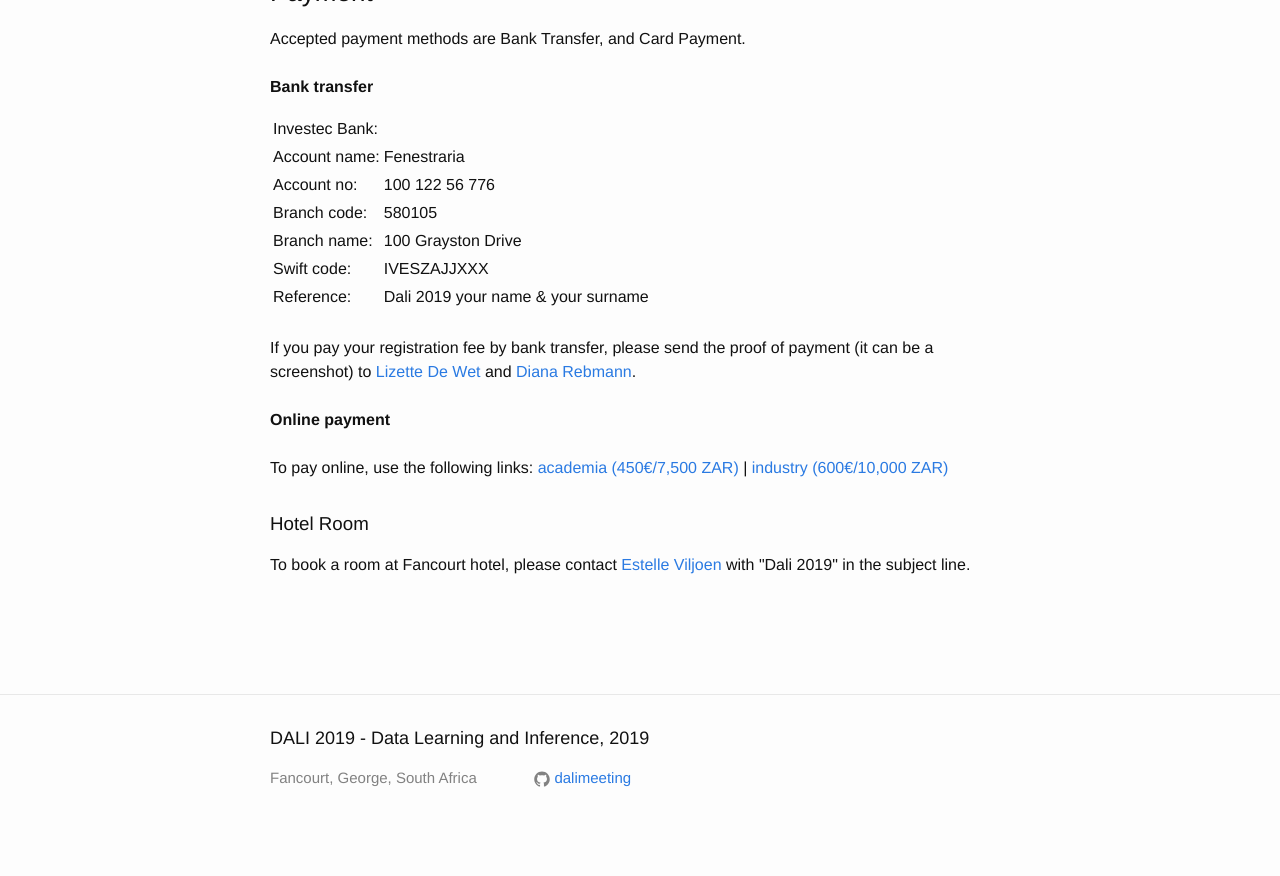
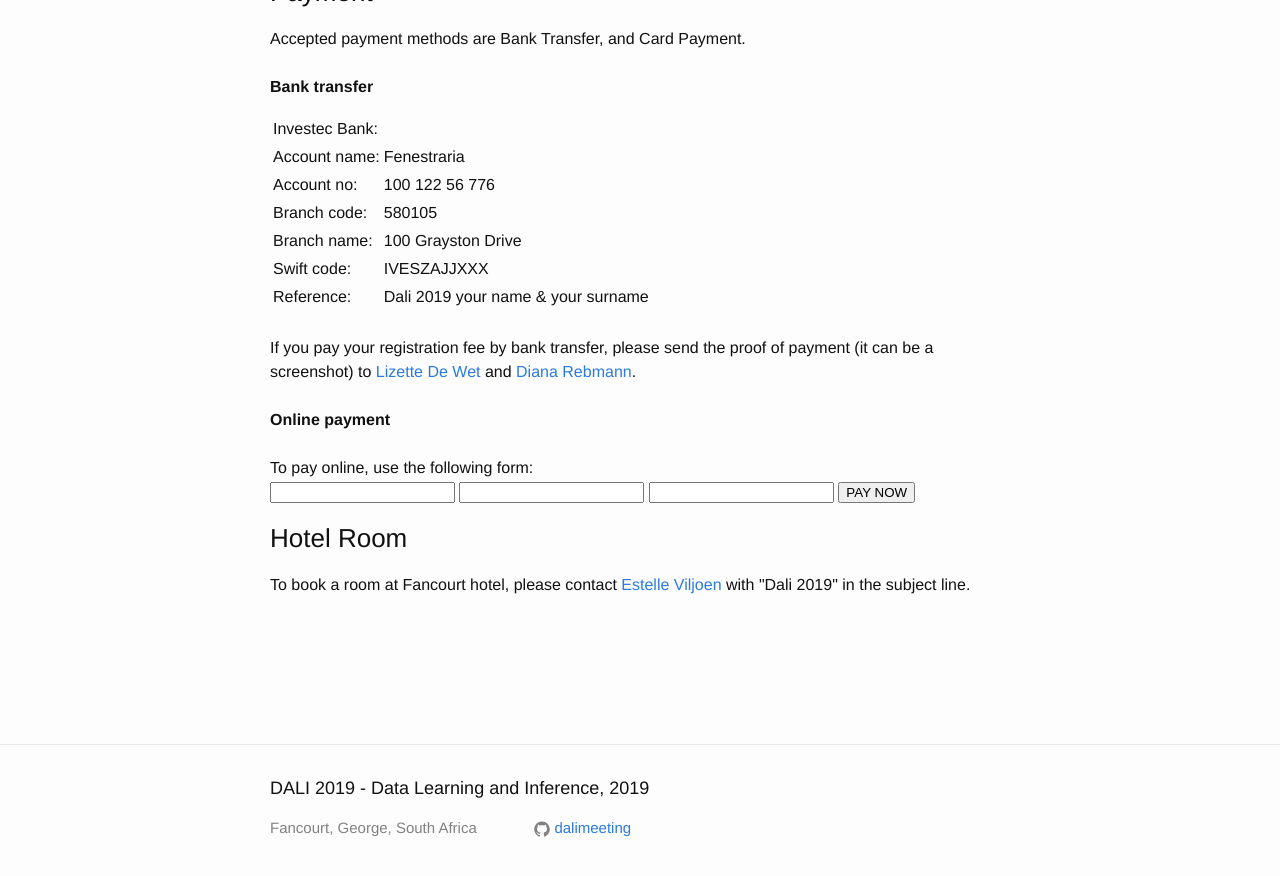
Before and after one commit to dalimeeting/dalimeeting.github.io, a Jekyll site: the page built from registration.html, in a window 1280 px wide and 900 px high, scrolled down 719 px. Shown: the top 876 px of the window. Built offline with Jekyll 4.4.1, drawn with Linux system fonts in a browser that asks for light colours; before the commit the page ends 1569 px from its top, so only the background shows below that.

Commit message:
Update registration.html

```diff
--- a/_layouts/registration.html
+++ b/_layouts/registration.html
@@ -29,11 +29,14 @@
   <br><br>
   <strong>Online payment</strong>
   <br><br>
-  To pay online, use the following links:
-  <a href="javascript:;" onclick='simpleCart.empty(); simpleCart.add( {name:"academia" , price:7500 , quantity:1 }); simpleCart.checkout();' >academia (450€/7,500 ZAR)</a> |
-  <a href="javascript:;" onclick='simpleCart.empty(); simpleCart.add( {name:"industry" , price:10000 , quantity:1 }); simpleCart.checkout();' >industry (600€/10,000 ZAR)</a>
-</div>
+  To pay online, use the following form:
 
+  <form name="form" id="form" method="POST" action="https://paynow.sagepay.co.za/site/paynow.aspx" target=”_blank”> <!---this is where you will POST too in a NEW WINDOW--->
+  <input type="text" name="customerFirstname" value="">
+  <input type="text" name="customerLastname" value="">
+  <input type="text" name="customerEmail" value=""> <!---Card holders email address--->
+  <input name="submit" type="submit" value="PAY NOW"> <!---Submit button--->
+  </form>
   </p>
 
   <h3>Hotel Room</h3>
```
